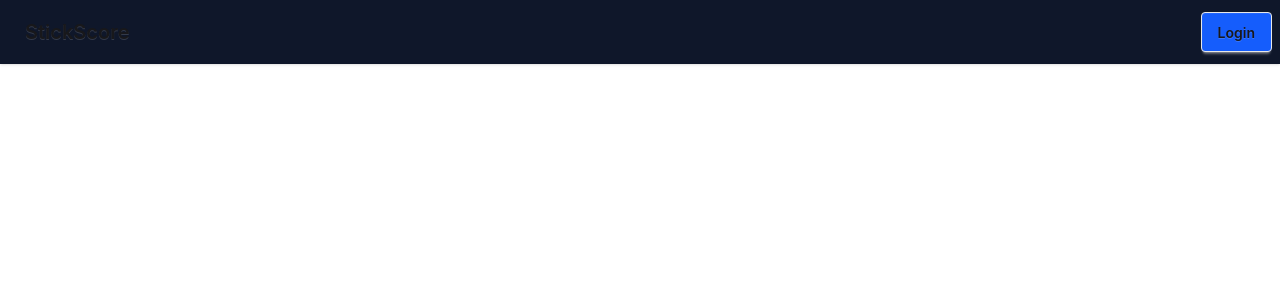
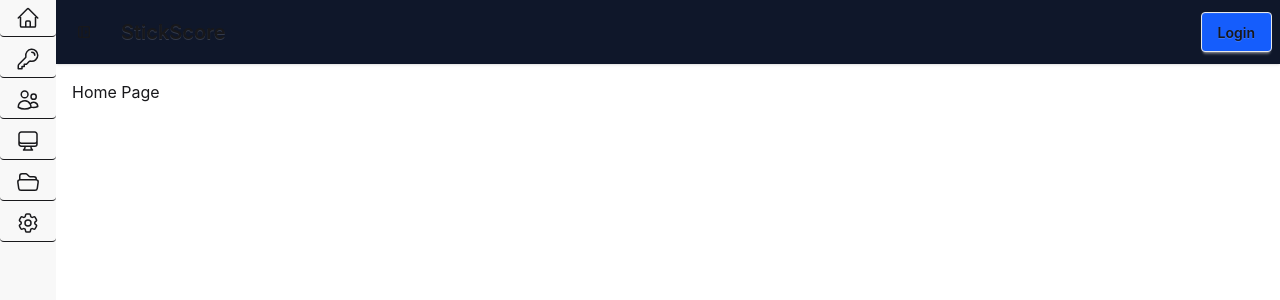
Before and after one commit to ShivvDog623/Gymnastics-App, a React (Vite) app in the folder app/Gymnastics-App/: page / in a window 1280 px wide. Shown: the top 300 px of the page. Built offline with nearby package versions, Linux system fonts and the light colour scheme.

Commit message:
added home and router

```diff
--- a/app/Gymnastics-App/package.json
+++ b/app/Gymnastics-App/package.json
@@ -10,11 +10,13 @@
     "preview": "vite preview"
   },
   "dependencies": {
+    "@heroicons/react": "^2.2.0",
     "@tailwindcss/postcss": "^4.2.2",
     "daisyui": "^5.5.19",
     "postcss": "^8.5.10",
     "react": "^19.2.4",
     "react-dom": "^19.2.4",
+    "react-router-dom": "^7.17.0",
     "tailwindcss": "^4.2.2"
   },
   "devDependencies": {
--- a/app/Gymnastics-App/src/App.jsx
+++ b/app/Gymnastics-App/src/App.jsx
@@ -1,11 +1,11 @@
-import NavBar from "./navbar/Navbar";
+import { BrowserRouter } from 'react-router-dom';
+import SideBar from "./sidebar/SideBar";
 
 function App() {
   return (
-    <>
-      <NavBar></NavBar>
-    </>
-
+    <BrowserRouter>
+      <SideBar />
+    </BrowserRouter>
   );
 }
 
--- a/app/Gymnastics-App/src/navbar/Navbar.jsx
+++ b/app/Gymnastics-App/src/navbar/Navbar.jsx
@@ -1,21 +1,21 @@
-
-import { useState } from "react";
-
-
 function NavBar() {
-
-    return (<div>
-
+    return (
         <div id="navbar" className="navbar navy-blue shadow-sm">
             <div className="navbar-start">
+                <label htmlFor="my-drawer-4" className="btn btn-square btn-ghost">
+                    <svg xmlns="http://www.w3.org/2000/svg" viewBox="0 0 24 24" strokeLinejoin="round" strokeLinecap="round" strokeWidth="2" fill="none" stroke="currentColor" className="inline-block size-4">
+                        <path d="M4 4m0 2a2 2 0 0 1 2 -2h12a2 2 0 0 1 2 2v12a2 2 0 0 1 -2 2h-12a2 2 0 0 1 -2 -2z"></path>
+                        <path d="M9 4v16"></path>
+                        <path d="M14 10l2 2l-2 2"></path>
+                    </svg>
+                </label>
                 <a className="btn btn-ghost text-xl">StickScore</a>
             </div>
             <div className="navbar-end">
                 <button className="btn bg-blue-600">Login</button>
             </div>
         </div>
-    </div>);
+    )
 }
 
-
-export default NavBar
+export default NavBar;
--- /dev/null
+++ b/app/Gymnastics-App/src/pages/Home.jsx
@@ -0,0 +1,7 @@
+function Home() {
+    return (
+        <h1>Home Page</h1>
+    )
+}
+
+export default Home;
--- /dev/null
+++ b/app/Gymnastics-App/src/sidebar/SideBar.jsx
@@ -0,0 +1,48 @@
+import NavBar from "../navbar/Navbar"
+import Home from "../pages/Home"
+import { Routes, Route } from "react-router-dom"
+
+import { HomeIcon, Cog6ToothIcon, ChartBarIcon, UsersIcon, KeyIcon, ComputerDesktopIcon, FolderOpenIcon } from "@heroicons/react/24/outline"
+
+const navItems = [
+    { label: "Homepage", icon: HomeIcon },
+    { label: "Admin", icon: KeyIcon },
+    { label: "Gymnasts", icon: UsersIcon },
+    { label: "Display", icon: ComputerDesktopIcon },
+    { label: "All Meets", icon: FolderOpenIcon },
+    { label: "Settings", icon: Cog6ToothIcon },
+]
+
+function SideBar() {
+    return (
+        <div className="drawer lg:drawer-open">
+            <input id="my-drawer-4" type="checkbox" className="drawer-toggle" />
+            <div className="drawer-content">
+                <NavBar />
+                <div className="p-4">
+                    <Routes>
+                        <Route path="/" element={<Home />} />
+                    </Routes>
+                </div>
+            </div>
+
+            <div className="drawer-side is-drawer-close:overflow-visible">
+                <label htmlFor="my-drawer-4" aria-label="close sidebar" className="drawer-overlay"></label>
+                <div className="flex min-h-full flex-col items-start bg-base-200 is-drawer-close:w-14 is-drawer-open:w-64">
+                    <ul className="menu w-full grow p-0">
+                        {navItems.map((item) => (
+                            <li key={item.label}>
+                                <button className="is-drawer-close:tooltip is-drawer-close:tooltip-right border-b mb-1" data-tip={item.label}>
+                                    <item.icon className="size-6 shrink-0 flex justify-center ml-1" />
+                                    <span className="is-drawer-close:hidden text-xl ml-1">{item.label}</span>
+                                </button>
+                            </li>
+                        ))}
+                    </ul>
+                </div>
+            </div>
+        </div>
+    )
+}
+
+export default SideBar;
```
Also changed, not shown: app/Gymnastics-App/public/user-key-svgrepo-com.svg (added), 1 other file (tests, documents, lock files or other folders).
